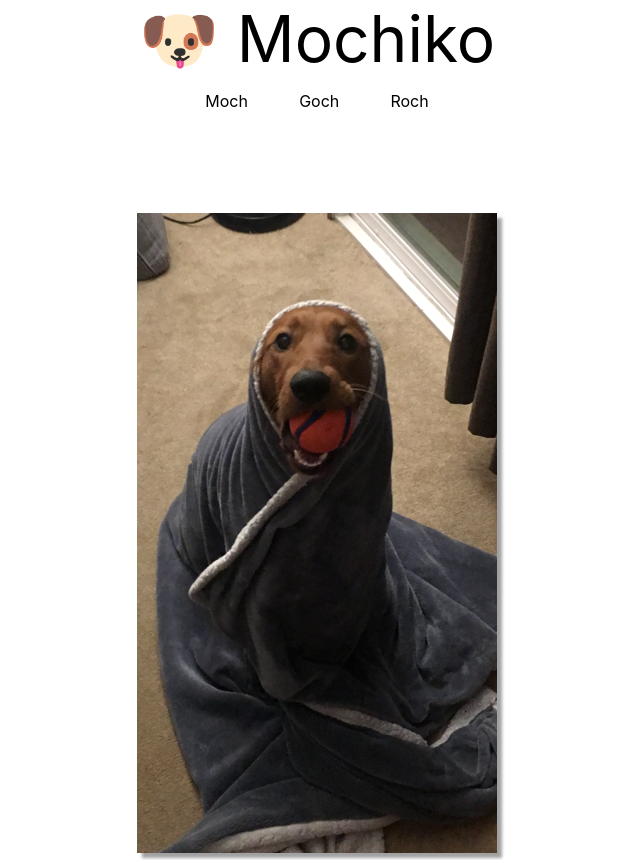
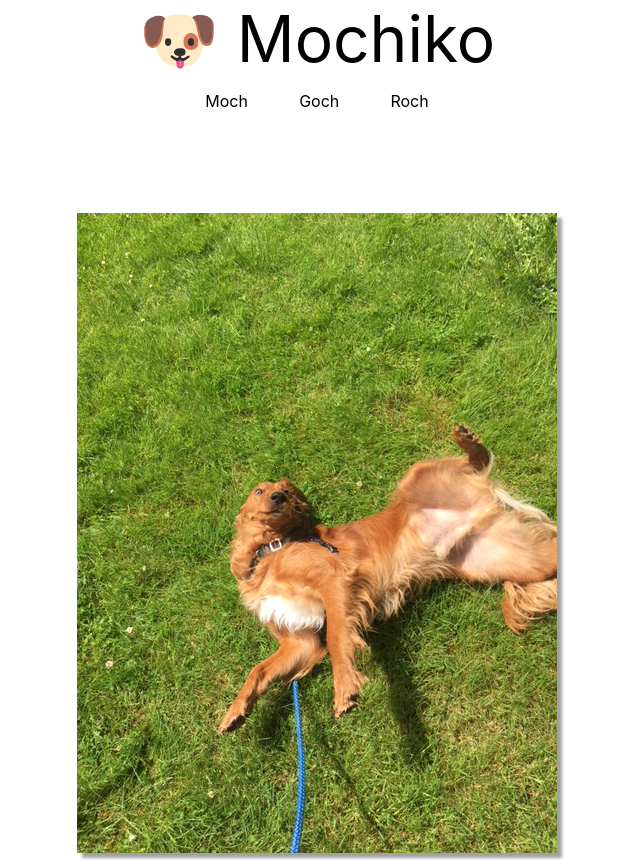
Before and after one commit to jinwoov/mochiko, a Next.js app: page /rochi in a window 1280 px wide. Shown: the top 860 px of the page, without its empty margins (323-963 px from the left). Built offline with nearby package versions, Linux system fonts and the light colour scheme.

Commit message:
chagned the picture to more rascalness

```diff
--- a/pages/rochi/index.js
+++ b/pages/rochi/index.js
@@ -4,20 +4,21 @@ import Footer from "../../components/footer/footer.component";
 
 function Mochi() {
 
+    let changePic = true;
     return (
             <>
             < Header />
                 <div className={styles.maindiv}>
-                    {/* <img
+                    { changePic ? ( <img
                         className={styles.img}
                         src="/assets/rochi.jpg"
                         alt="mochi's picture"
-                    /> */}
+                    /> ) : (
                 <img
                         className={styles.img}
                         src="/assets/mochi-seal.png"
                         alt="mochi's picture"
-                    />
+                    /> )}
                 </div>
                 <Footer />
             </>
```
